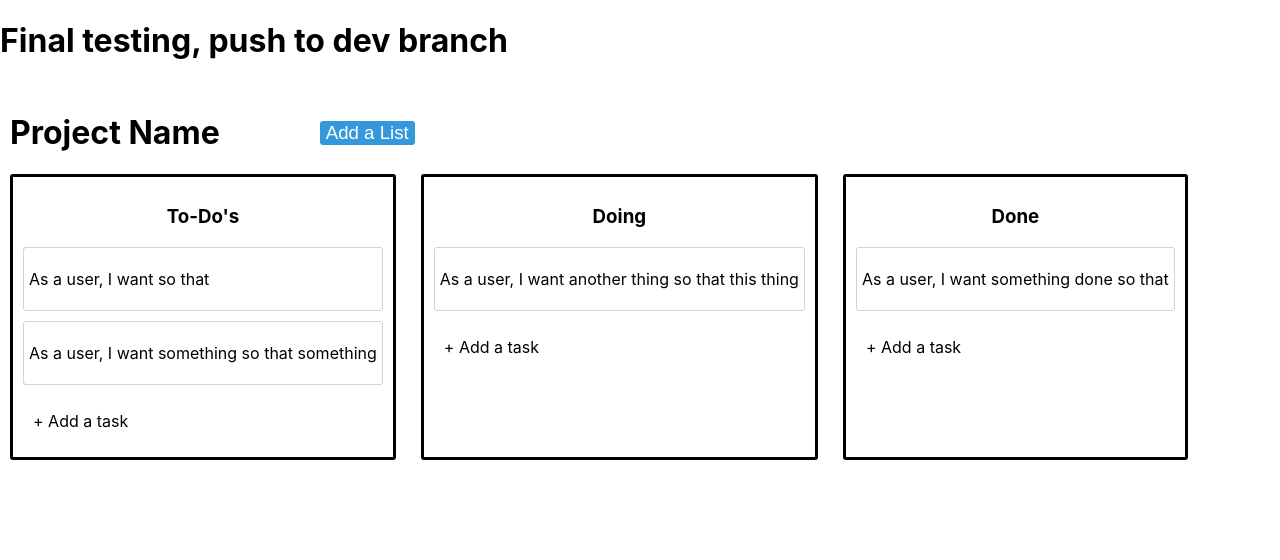
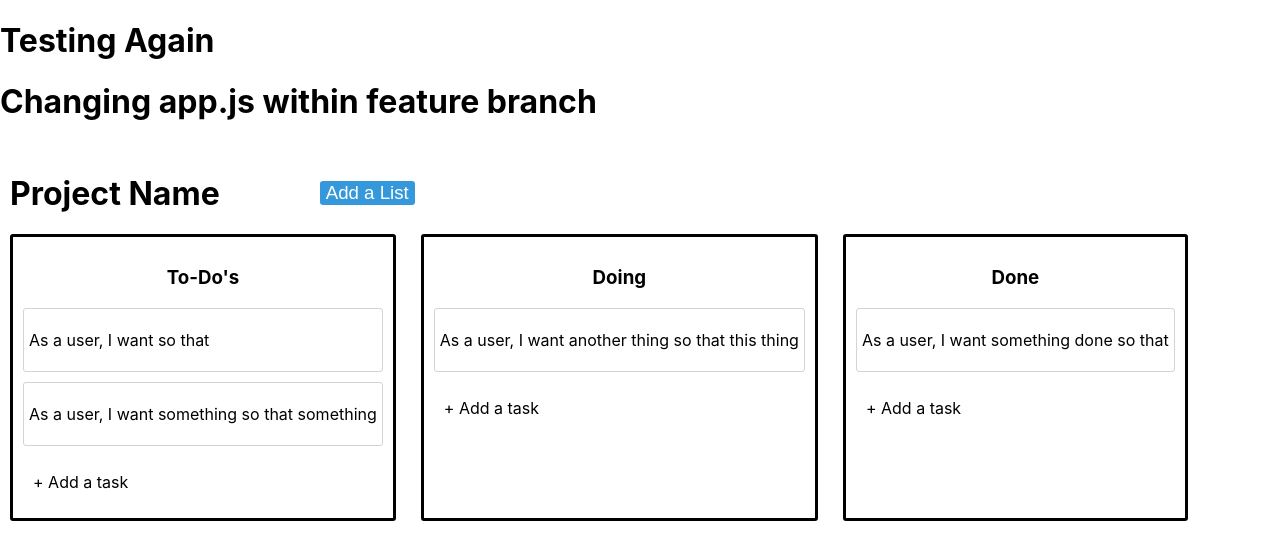
Before and after one commit to martinkenneth/trello-clone, a React (Create React App) app in the folder client/: page / in a window 1280 px wide. Shown: the top 560 px of the page. Built offline with nearby package versions, Linux system fonts and the light colour scheme.

Commit message:
app.js update

```diff
--- a/client/src/App.js
+++ b/client/src/App.js
@@ -4,7 +4,8 @@ import ProjectBoard from "./views/ProjectBoard";
 function App() {
     return (
         <div className="App">
-            <h1>Final testing, push to dev branch</h1>
+            <h1>Testing Again</h1>
+            <h1>Changing app.js within feature branch</h1>
             <ProjectBoard />
         </div>
     );
```
